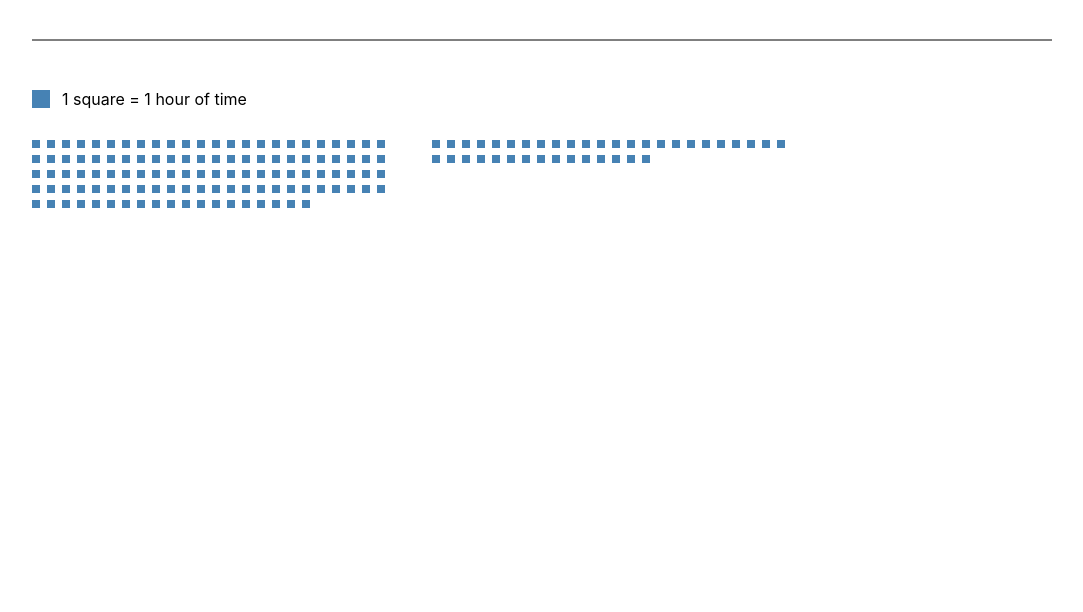
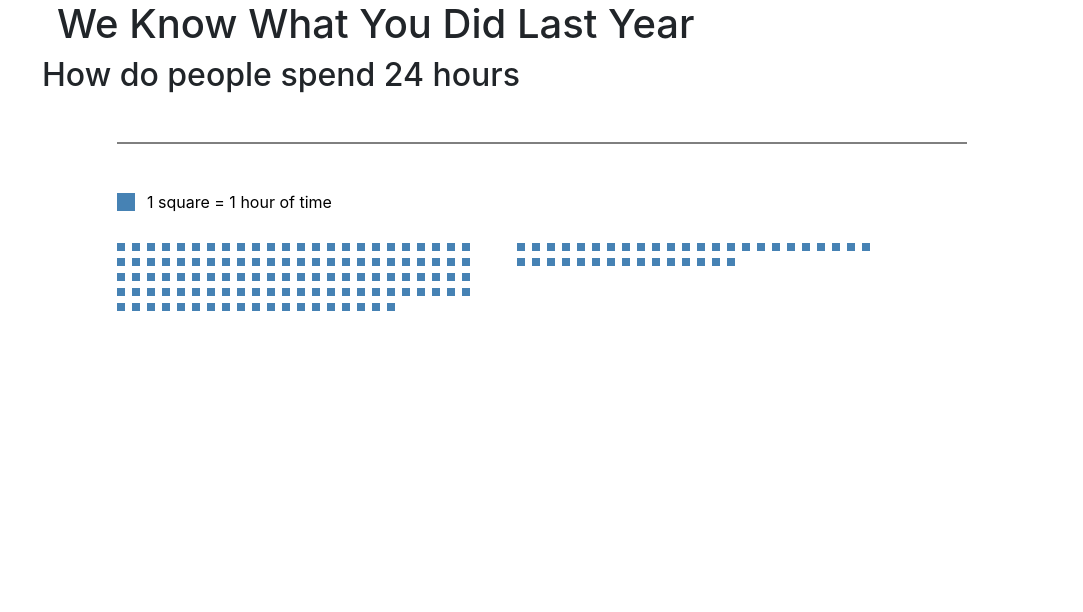
Before and after one commit to emizhu/CS171-Final, a plain HTML site: page index.html in a window 1280 px wide. Shown: the whole page, without its empty margins (28-1111 px from the left). Drawn offline with Linux system fonts and the light colour scheme.

Commit message:
html update for test

```diff
--- a/index.html
+++ b/index.html
@@ -10,6 +10,17 @@
 </head>
 <body>
 
+    <div class="container">
+        <div>
+            <h1> We Know What You Did Last Year </h1>
+        </div>
+        <div class="row">
+            <h2>How do people spend 24 hours</h2>
+
+            <div class="col-md-12">
+                <div id ="atussum_by_age"></div>
+            </div>
+        </div>
 
     <div id="diffvis"></div>
 
```
